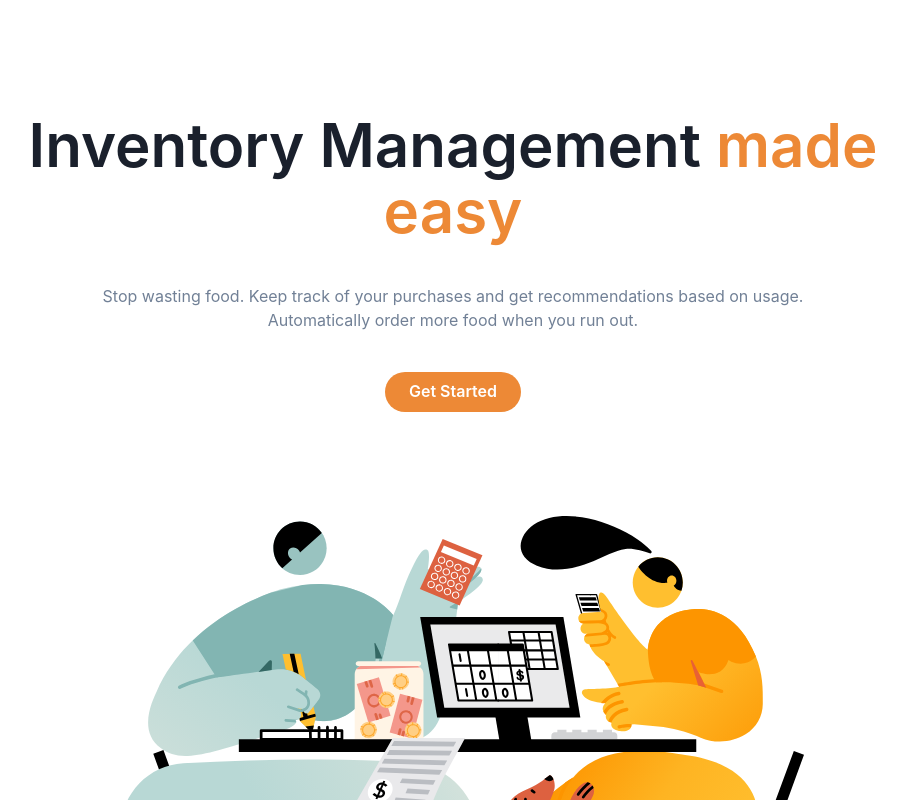
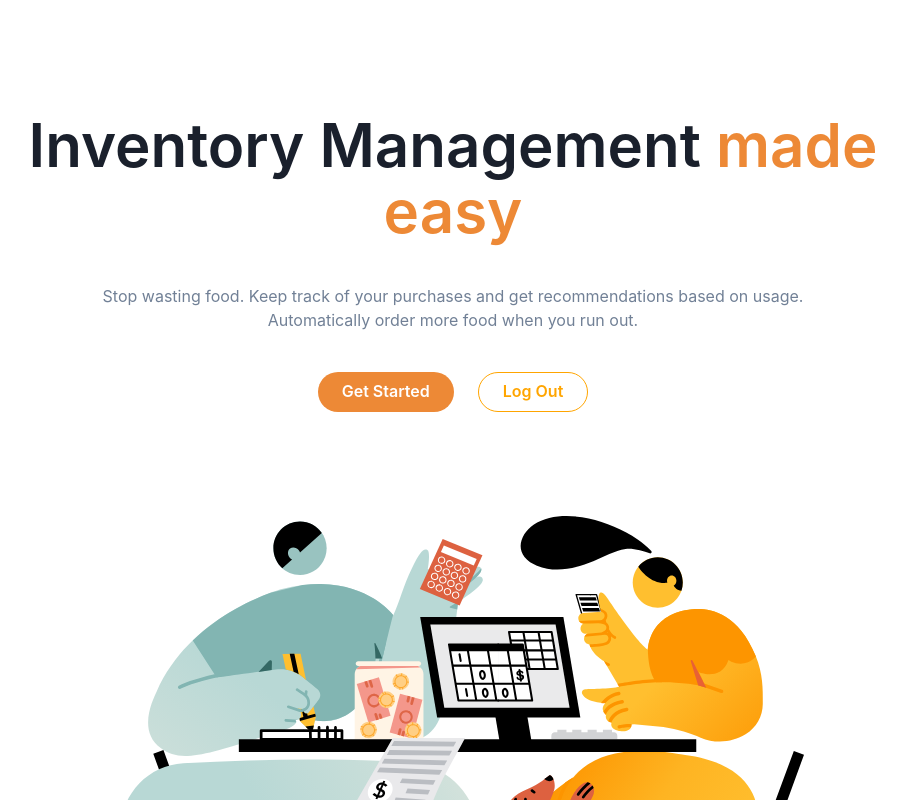
Before and after one commit to marcusbory/supplio, a React (Create React App) app: page /home in a window 1280 px wide. Shown: the top 800 px of the page, without its empty margins (187-1093 px from the left). Built offline with nearby package versions, Linux system fonts and the light colour scheme; no server answers.

Commit message:
:sparkles: add logout feature

```diff
--- a/src/components/Pages/HomePage.jsx
+++ b/src/components/Pages/HomePage.jsx
@@ -1,6 +1,7 @@
 import React, { useState } from 'react'
 import '../../styles/form.css'
 import { useNavigate } from 'react-router-dom'
+import { useAuth } from '../../contexts/AuthContext';
 
 import {
   Flex,
@@ -15,6 +16,12 @@ import {
 
 export const HomePage = () => {
   let navigate = useNavigate()
+  const { logout } = useAuth()
+
+  const handleLogout = () => {
+    logout()
+    navigate("/")
+  }
 
   return (
     <Container maxW={'5xl'}>
@@ -46,6 +53,17 @@ export const HomePage = () => {
             _hover={{ bg: 'orange.500' }}
             onClick={() => navigate("/")}>
             Get Started
+          </Button>
+          <Button
+            rounded={'full'}
+            px={6}
+            colorScheme={'orange'}
+            color={'orange'}
+            border={'orange 1px solid'}
+            bg={'white'}
+            _hover={{ bg: 'orange.100' }}
+            onClick={handleLogout}>
+            Log Out
           </Button>
         </Stack>
         <Flex w={'full'}>
```
